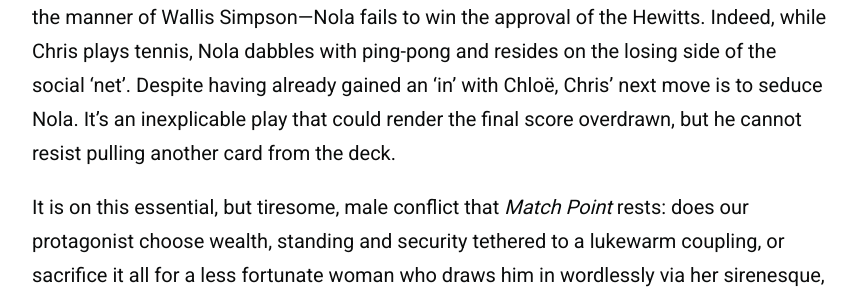
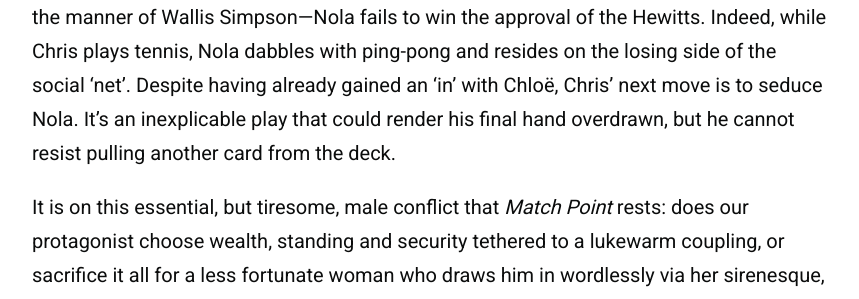
Before and after one commit to zoeurl/zoedowney.github.io, a Jekyll site: the page built from _posts/2024-2-22-match-point.md, in a window 1280 px wide and 900 px high, scrolled down 2371 px. Shown: the part 323-622 px from the top of the window, without its empty margins (208-1067 px from the left). Built offline with Jekyll 4.4.1, drawn with Linux system fonts in a browser that asks for light colours; some of the changed text lies outside the part shown.

Commit message:
Update 2024-2-22-match-point.md

```diff
--- a/_posts/2024-2-22-match-point.md
+++ b/_posts/2024-2-22-match-point.md
@@ -19,7 +19,7 @@
 
 Following after _Ripley_, Chris does some studying of his own. He brushes up on (_The Cambridge Companion to_) Dostoevsky and throws out literary titbits to reel in future parents-in-law played by Brian Cox and Penelope Wilton. Rather than [jazz](https://www.youtube.com/watch?v=mT-fOr29OfA&t=1s&ab_channel=TomasvdB), it’s opera that ratifies the bond between Chris and Tom. As often told, an appreciation of the arts lays down the slippery bridge that allows for class mobility. Chris’ limited access to wealth is irrelevant, his aspirations against modest circumstances: admirable. If he can mime along to ‘[_La_ bloody _Traviata_](https://en.wikipedia.org/wiki/La_traviata)’, then he could be ‘groomed’ to be one of them. Tom’s sister, Emily Mortimer’s well-meaning but guileless Chloë, is immediately lured in by Chris’ struggle. Sensing her enamoration, he woos her effortlessly. In the business of getting ahead, it seems that Chris has his game, set and match.
 
-It’s a relief to witness a Woody Allen protagonist who isn’t doing their most earnest impression of the director’s younger, jittery self. Even so, I can't help being reminded of Michael Caine’s neurotic slash pathetically lovesick Elliot in Allen’s earlier feature _Hannah and Her Sisters_. Like Elliot, Chris finds himself love-stricken with a taken woman: Tom’s fiancée, sultry out-of-work actor Nola Rice (Scarlett Johansson). An American divorcée—in the manner of Wallis Simpson—Nola fails to win the approval of the Hewitts. Indeed, while Chris plays tennis, Nola dabbles with ping-pong and resides on the losing side of the social ‘net’. Despite having already gained an ‘in’ with Chloë, Chris’ next move is to seduce Nola. It’s an inexplicable play that could render the final score overdrawn, but he cannot resist pulling another card from the deck.
+It’s a relief to witness a Woody Allen protagonist who isn’t doing their most earnest impression of the director’s younger, jittery self. Even so, I can't help being reminded of Michael Caine’s neurotic slash pathetically lovesick Elliot in Allen’s earlier feature _Hannah and Her Sisters_. Like Elliot, Chris finds himself love-stricken with a taken woman: Tom’s fiancée, sultry out-of-work actor Nola Rice (Scarlett Johansson). An American divorcée—in the manner of Wallis Simpson—Nola fails to win the approval of the Hewitts. Indeed, while Chris plays tennis, Nola dabbles with ping-pong and resides on the losing side of the social ‘net’. Despite having already gained an ‘in’ with Chloë, Chris’ next move is to seduce Nola. It’s an inexplicable play that could render his final hand overdrawn, but he cannot resist pulling another card from the deck.
 
 It is on this essential, but tiresome, male conflict that _Match Point_ rests: does our protagonist choose wealth, standing and security tethered to a lukewarm coupling, or sacrifice it all for a less fortunate woman who draws him in wordlessly via her sirenesque, sexual magnetism? It's a big ask to sympathise with such a boyish predicament, and the ludicrous final act it unfurls. Still, _Match Point_ is sharper around the edges than Allen’s previous catalogue. It’s a cold and hollow piece, lacking in heart, but perhaps more faithful to life for it. Allen remains skilled in eliciting interest in moneyed mundanity, offering a slice of the everyday that is oftentimes more appealing than that itself. Above all, it’s a chilling exercise in fate, surrendering to the notion that existence has ‘no purpose, no design’—an honest thesis carelessly misapplied to enable its main character’s selfish dealings and conveniently sideline his [culpability](https://www.theguardian.com/film/2023/sep/08/woody-allen-venice-applause-metoo) for them.
 
```
